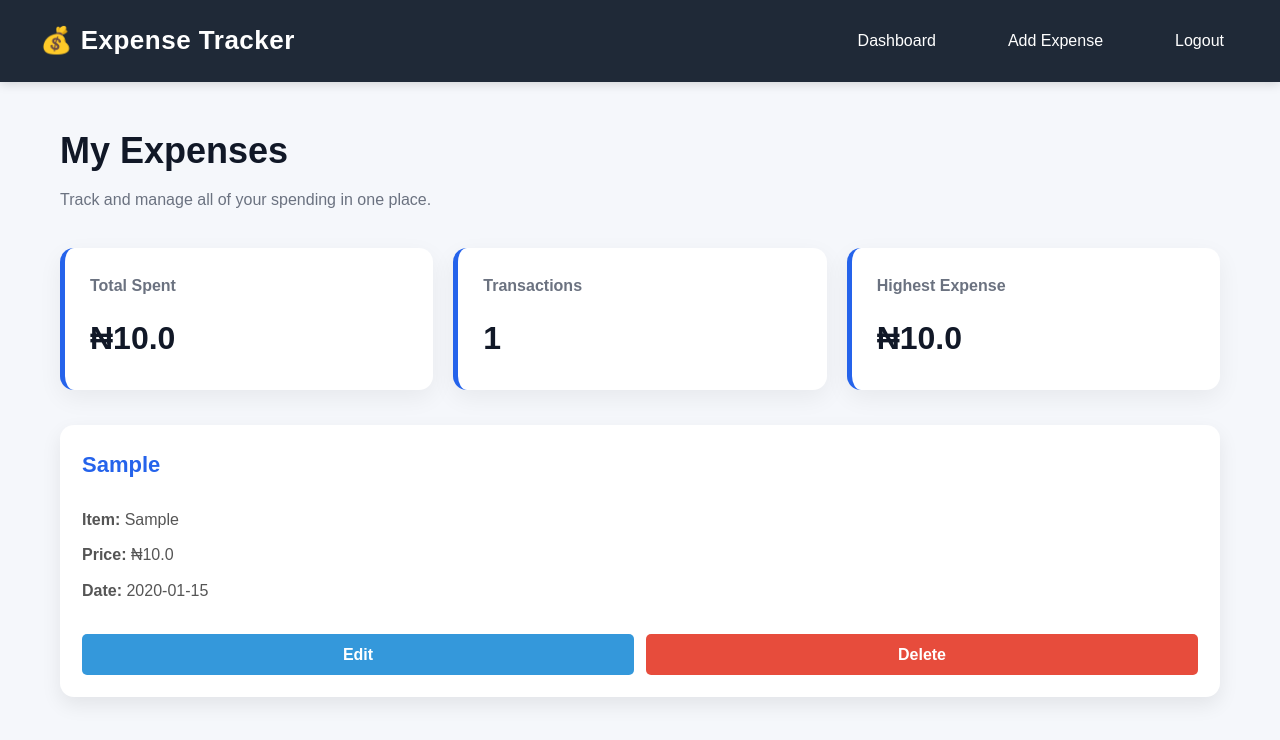
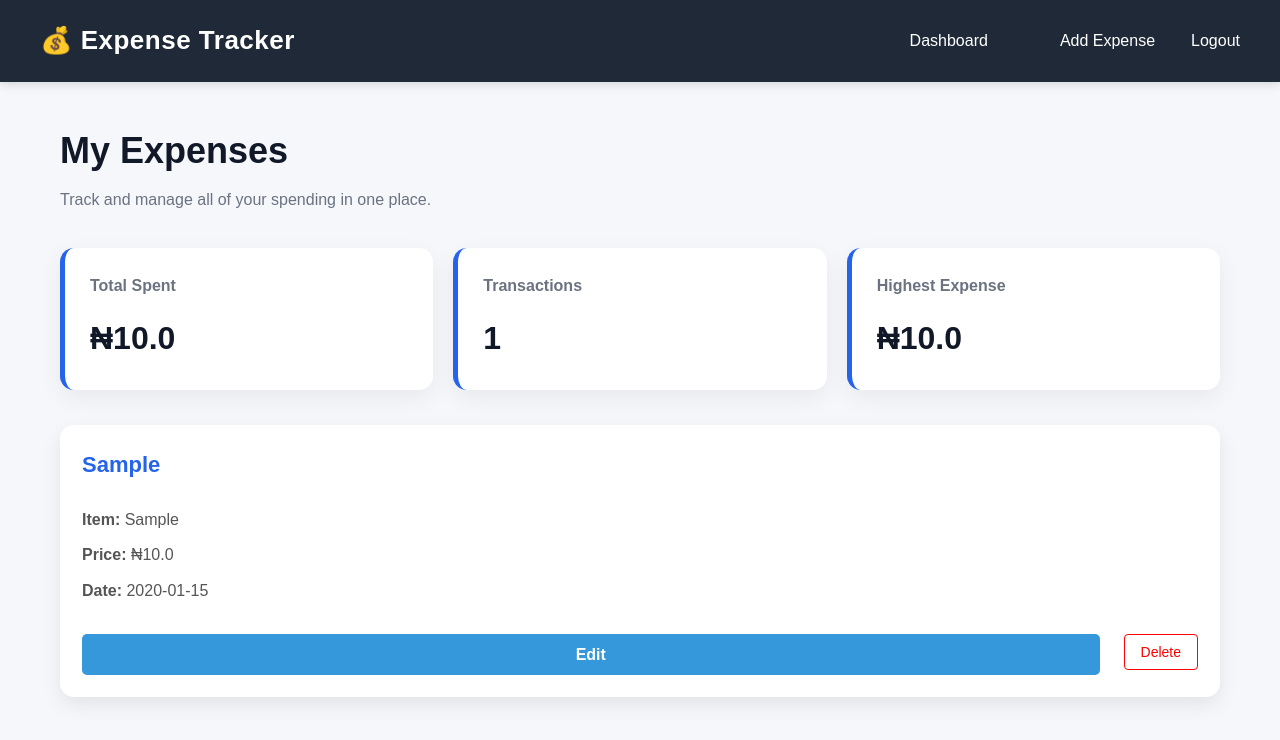
Before and after one commit to emaodoh/flask-expense-tracker, a Flask app: page / in a window 1280 px wide. Shown: the top 740 px of the page. Run offline with Flask 3, Linux system fonts and the light colour scheme; the visitor is signed in with stand-in values (Sample User, id 1); tables that the repository leaves empty hold one stand-in row (values such as "Sample post").

Commit message:
Secure POST requests with CSRF tokens and update HTML forms

```diff
--- a/app/api/routes.py
+++ b/app/api/routes.py
@@ -4,7 +4,7 @@ from flask import jsonify, request, session
 from .validator import validate_expense_data
 from ..user_repo import get_all_user_expenses
 
-@api.route("/expenses/", methods=["GET"])
+@api.route("/expenses", methods=["GET"])
 def get_expenses_api():
     if "user_id" not in session:
         return jsonify({"error": "Unauthorized"}), 401
@@ -37,8 +37,8 @@ def create_expense_api():
     "message": "Expense added successfully."
 }), 201
 
-@api.route("/expenses/<int:id>")
-def get_expesnse_by_id_api(id):
+@api.route("/expenses/<int:id>", methods=["GET"])
+def get_expense_by_id_api(id):
     if "user_id" not in session:
         return jsonify({"error": "Unauthorized"}), 401
 
--- a/app/extensions.py
+++ b/app/extensions.py
@@ -1,5 +1,8 @@
 from flask_sqlalchemy import SQLAlchemy
 from flask_migrate import Migrate
+from flask_wtf.csrf import CSRFProtect
+
 
 db = SQLAlchemy()
 migrate = Migrate()
+csrf = CSRFProtect()
--- a/app/routes.py
+++ b/app/routes.py
@@ -39,10 +39,10 @@ def edit_expense(id):
 
         if request.method == "POST":
 
-            expense_date = request.form["date"]
-            category = request.form["category"]
+            expense_date = request.form.get("date")
+            category = request.form.get("category")
             amount = float (request.form["price"])
-            item = request.form["item"]
+            item = request.form.get("item")
             expense_repo.edit_expense(session["user_id"],category, item, expense_date, amount,id)
 
 
@@ -58,7 +58,7 @@ def edit_expense(id):
 
     return "Expense not found"
 
-@main.route("/delete_expense/<int:id>", methods=["DELETE","GET"])
+@main.route("/delete_expense/<int:id>", methods=["POST"])
 @login_required
 def delete_expense(id):
 
@@ -138,7 +138,8 @@ def login():
 
     return render_template("login.html")
 
-@main.route("/logout")
+@main.route("/logout", methods=["POST"])
+@login_required
 def logout():
 
     session.pop("user_id", None)
--- a/requirements.txt
+++ b/requirements.txt
@@ -4,6 +4,7 @@ click==8.5.0
 Flask==3.1.3
 Flask-Migrate==4.1.0
 Flask-SQLAlchemy==3.1.1
+Flask-WTF==1.3.0
 gunicorn==26.2.0
 iniconfig==2.3.0
 itsdangerous==2.2.0
@@ -19,3 +20,4 @@ python-multipart==0.0.32
 SQLAlchemy==2.1.1
 typing_extensions==4.16.0
 Werkzeug==3.1.9
+WTForms==3.3.1
--- a/static/style.css
+++ b/static/style.css
@@ -678,3 +678,41 @@ color:#6b7280;
     border-left:5px solid #dc2626;
 
 }
+.delete-form {
+    display: inline-block;    /* Ensures form margins and alignments behave correctly */
+    vertical-align: middle;   /* Form matches the baseline of the Edit button */
+}
+
+.delete-link {
+    background: transparent;
+    border: 1px solid red;     /* Gives it a clean outline look */
+    border-radius: 4px;        /* Matches standard button corner rounding */
+    padding: 6px 16px;         /* Creates a clean block shape around the text */
+    margin-left: 12px;         /* Adds a professional gap from the Edit button */
+    color: red;
+    font: inherit;
+    font-size: 14px;           /* Fine-tune this to match your Edit text size */
+    cursor: pointer;
+    text-decoration: none;
+    transition: background-color 0.2s, color 0.2s; /* Smooth color transition */
+}
+
+/* Fills the button with solid red on hover for great visual feedback */
+.delete-link:hover {
+    background-color: red;
+    color: white;
+}
+
+
+.logout-form {
+    display: inline;
+}
+
+.logout-link {
+    background: none;
+    border: none;
+    padding: 0;
+    font: inherit;
+    cursor: pointer;
+    color: inherit;
+}
--- a/templates/add.html
+++ b/templates/add.html
@@ -7,6 +7,7 @@
 
 
 <form method="POST" class="expense-form">
+    <input type="hidden" name="csrf_token" value="{{ csrf_token() }}">
 
 
 <label>
--- a/templates/base.html
+++ b/templates/base.html
@@ -35,11 +35,23 @@
             <a href="{{ url_for('main.add_expense') }}">
                 Add Expense
             </a>
+        <form
+            class="logout-form"
+            method="POST"
+            action="{{ url_for('main.logout') }}"
+        >
 
-            <a href="{{url_for('main.logout')}}">
+            <input
+                type="hidden"
+                name="csrf_token"
+                value="{{ csrf_token() }}"
+            >
+
+            <button type="submit" class="logout-link">
                 Logout
-            </a>
+            </button>
 
+        </form>
         </div>
 
     </nav>
--- a/templates/edit.html
+++ b/templates/edit.html
@@ -4,6 +4,7 @@
 <h1>Edit Expense</h1>
 
 <form method="POST" class="expense-form">
+    <input type="hidden" name="csrf_token" value="{{ csrf_token() }}">
 
     <label>Category</label><br>
     <input
--- a/templates/index.html
+++ b/templates/index.html
@@ -69,11 +69,23 @@
                     Edit
                 </a>
 
-                <a
-                    class="delete"
-                    href="{{ url_for('main.delete_expense', id=expense.id) }}">
-                    Delete
-                </a>
+       <form
+        class="delete-form"
+        method="POST"
+        action="{{ url_for('main.delete_expense', id=expense.id) }}"
+        >
+
+        <input
+            type="hidden"
+            name="csrf_token"
+            value="{{ csrf_token() }}"
+        >
+
+        <button class="delete-link" type="submit">
+            Delete
+        </button>
+
+        </form>
 
             </div>
 
--- a/templates/login.html
+++ b/templates/login.html
@@ -67,7 +67,7 @@
 
 {% endwith %}
         <form method="POST">
-
+                <input type="hidden" name="csrf_token" value="{{ csrf_token() }}">
             <div class="form-group">
                 <label>Username or Email</label>
 
--- a/templates/register.html
+++ b/templates/register.html
@@ -47,6 +47,8 @@
         </p>
 
         <form method="POST">
+            <input type="hidden" name="csrf_token" value="{{ csrf_token() }}">
+
 
             <div class="form-group">
                 <label>Username</label>
@@ -108,6 +110,7 @@
 
 {% endwith %}
         </form>
+        <input type="hidden" name="csrf_token" value="{{ csrf_token() }}">
 
         <p class="login-link">
             Already have an account?
```
Also changed, not shown: app/__init__.py (+7 -1 lines).
